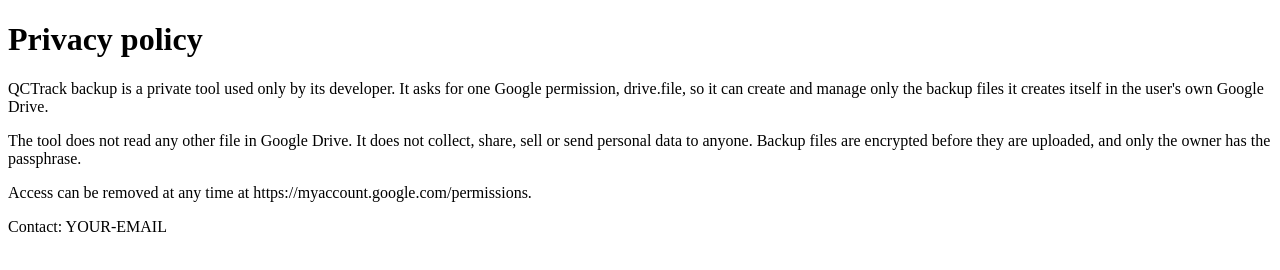
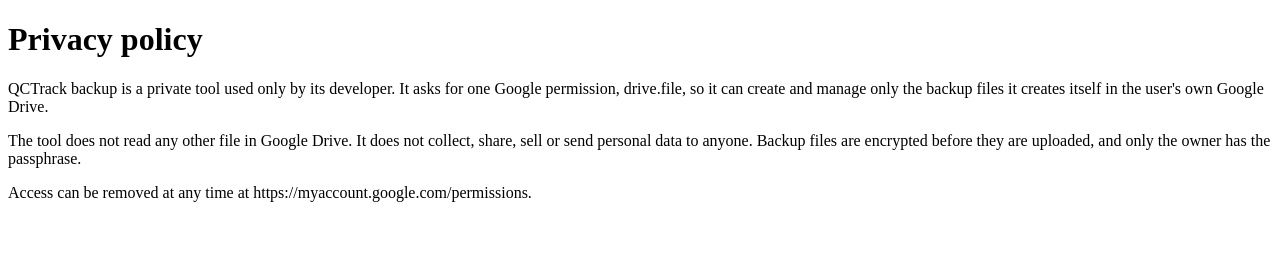
Before and after one commit to Ryuutitz/qctrack-backup-pages, a plain HTML site: page privacy.html in a window 1280 px wide. Drawn offline with Linux system fonts and the light colour scheme.

Commit message:
Update privacy.html

```diff
--- a/privacy.html
+++ b/privacy.html
@@ -5,5 +5,4 @@
 <p>QCTrack backup is a private tool used only by its developer. It asks for one Google permission, drive.file, so it can create and manage only the backup files it creates itself in the user's own Google Drive.</p>
 <p>The tool does not read any other file in Google Drive. It does not collect, share, sell or send personal data to anyone. Backup files are encrypted before they are uploaded, and only the owner has the passphrase.</p>
 <p>Access can be removed at any time at https://myaccount.google.com/permissions.</p>
-<p>Contact: YOUR-EMAIL</p>
 </body></html>
```
